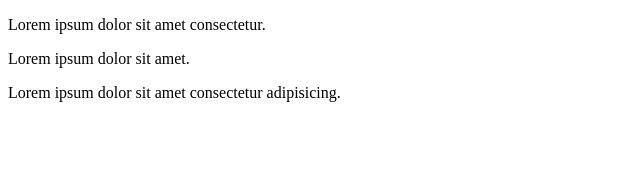
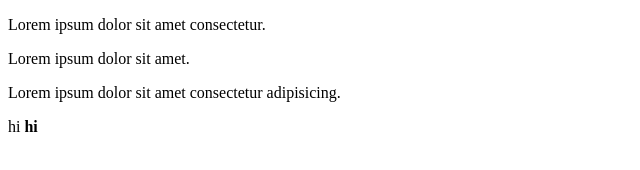
Before and after one commit to panzica2/Stephanie, a plain HTML site: page index.html in a window 1280 px wide. Shown: the full height of the page, 0-640 px from the left. Drawn offline with Linux system fonts and the light colour scheme.

Commit message:
added div

```diff
--- a/index.html
+++ b/index.html
@@ -9,5 +9,8 @@
     <p>Lorem ipsum dolor sit amet consectetur.</p>
     <p>Lorem ipsum dolor sit amet.</p>
     <p>Lorem ipsum dolor sit amet consectetur adipisicing.</p>
+    <div>
+      <p>hi <strong>hi</strong></p>
+    </div>
   </body>
 </html>
```
